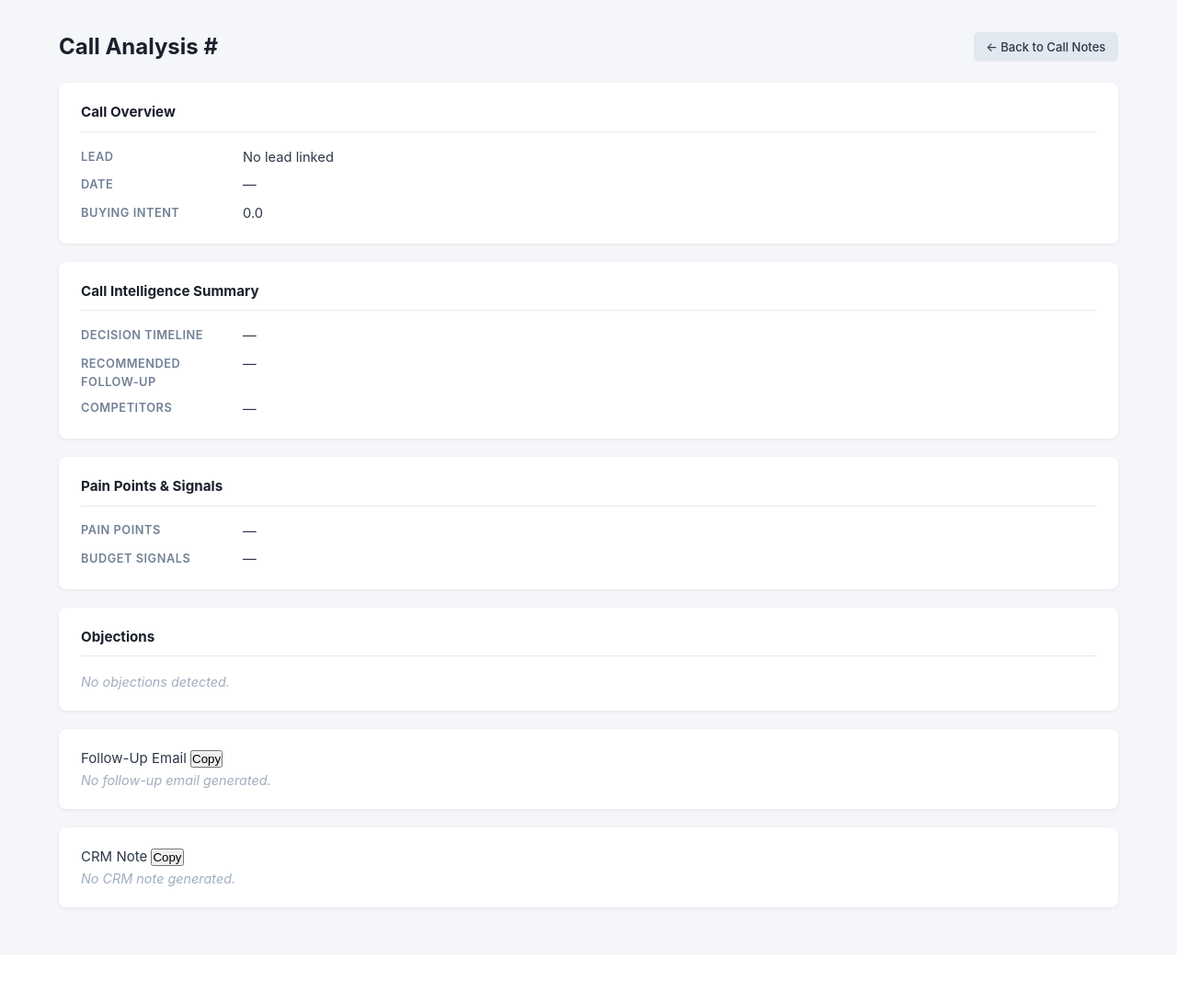
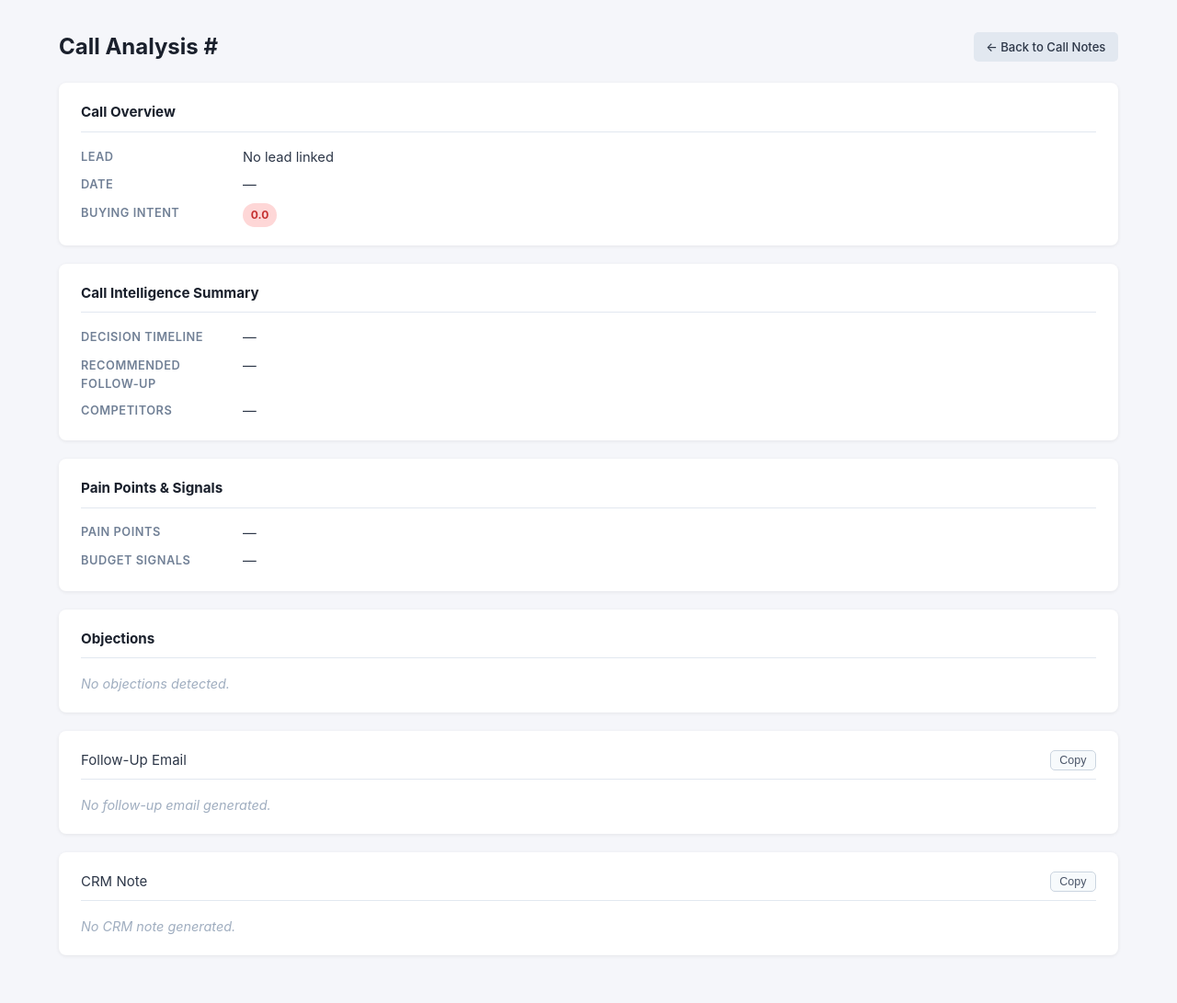
Before and after one commit to jmulvany127/GTM_AI_Automation, a FastAPI app: template templates/call_analysis.html in a window 1280 px wide. Shown: the part 52-1143 px from the top of the page at 92% size. Before the commit the page ends 1042 px from the top, so only its background shows below. Run offline with FastAPI, Linux system fonts and the light colour scheme; the template is opened without the code that fills it, so the values that code supplies are empty; parts of the project's set-up code (start-up, migrations or seed data) failed here and were passed over.

Commit message:
feat: update CSS for all phase 9 improvements

```diff
--- a/static/style.css
+++ b/static/style.css
@@ -346,3 +346,140 @@ tbody td {
   padding: 0.6rem 0.85rem;
   margin-top: 1rem;
 }
+
+/* ── Card header row (title + inline button) ─────────────────────────── */
+.card-header-row {
+  display: flex;
+  align-items: center;
+  justify-content: space-between;
+  margin-bottom: 1rem;
+  padding-bottom: 0.5rem;
+  border-bottom: 1px solid #e2e8f0;
+}
+
+.card-header-text {
+  font-size: 0.95rem;
+  font-weight: 700;
+  color: #1a202c;
+}
+
+/* ── Filter bar ──────────────────────────────────────────────────────── */
+.filter-bar {
+  display: flex;
+  flex-wrap: wrap;
+  gap: 0.6rem;
+  align-items: center;
+  margin-bottom: 1.25rem;
+  background: #fff;
+  border-radius: 8px;
+  box-shadow: 0 1px 4px rgba(0,0,0,0.07);
+  padding: 0.85rem 1rem;
+}
+
+.filter-bar input[type="text"],
+.filter-bar input[type="date"],
+.filter-bar select {
+  height: 34px;
+  padding: 0 0.6rem;
+  border: 1px solid #cbd5e0;
+  border-radius: 5px;
+  font-size: 0.84rem;
+  color: #2d3748;
+  background: #fff;
+  outline: none;
+  transition: border-color 0.15s;
+}
+
+.filter-bar input[type="text"] {
+  min-width: 220px;
+}
+
+.filter-bar input:focus,
+.filter-bar select:focus {
+  border-color: #3b82f6;
+}
+
+/* ── Intent score badges ─────────────────────────────────────────────── */
+.intent-badge {
+  display: inline-block;
+  padding: 0.2rem 0.55rem;
+  border-radius: 9999px;
+  font-size: 0.75rem;
+  font-weight: 700;
+  white-space: nowrap;
+}
+
+.intent-badge-high {
+  background-color: #c6f6d5;
+  color: #276749;
+}
+
+.intent-badge-mid {
+  background-color: #fef3c7;
+  color: #92400e;
+}
+
+.intent-badge-low {
+  background-color: #fed7d7;
+  color: #c53030;
+}
+
+/* ── Copy-to-clipboard button ────────────────────────────────────────── */
+.btn-copy {
+  display: inline-block;
+  padding: 0.2rem 0.6rem;
+  border-radius: 5px;
+  border: 1px solid #cbd5e0;
+  background: #f7fafc;
+  color: #4a5568;
+  font-size: 0.78rem;
+  font-weight: 500;
+  cursor: pointer;
+  transition: background 0.15s, border-color 0.15s;
+}
+
+.btn-copy:hover {
+  background: #e2e8f0;
+  border-color: #a0aec0;
+}
+
+/* ── Compact call notes table (lead detail page) ─────────────────────── */
+.call-notes-compact {
+  width: 100%;
+  border-collapse: collapse;
+  margin-top: 0.75rem;
+}
+
+.call-notes-compact th {
+  background-color: #f7fafc;
+  color: #4a5568;
+  font-size: 0.78rem;
+  font-weight: 600;
+  text-transform: uppercase;
+  letter-spacing: 0.05em;
+  padding: 0.5rem 0.75rem;
+  border-bottom: 1px solid #e2e8f0;
+  text-align: left;
+}
+
+.call-notes-compact td {
+  padding: 0.5rem 0.75rem;
+  border-bottom: 1px solid #edf2f7;
+  font-size: 0.88rem;
+  vertical-align: middle;
+}
+
+/* ── Call description (detail page) ─────────────────────────────────── */
+.call-description {
+  color: #4a5568;
+  font-size: 0.92rem;
+  margin-bottom: 1rem;
+  line-height: 1.6;
+}
+
+/* ── Agent last run status (lead detail page) ────────────────────────── */
+.agent-last-run {
+  font-size: 0.82rem;
+  color: #718096;
+  font-style: italic;
+}
```
